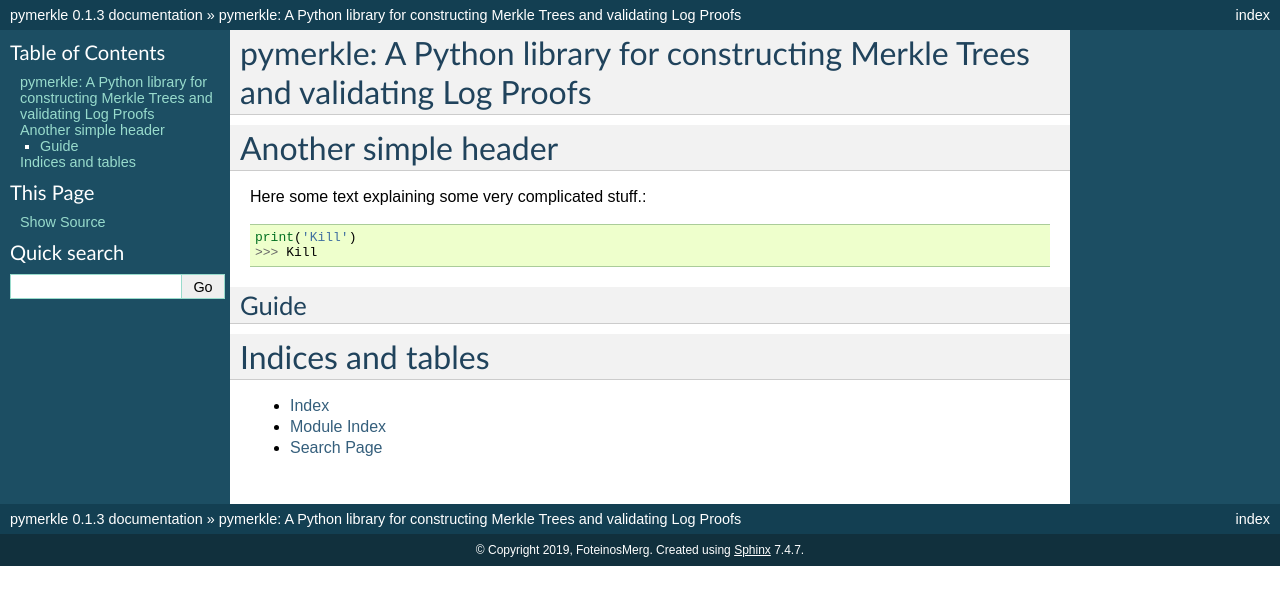
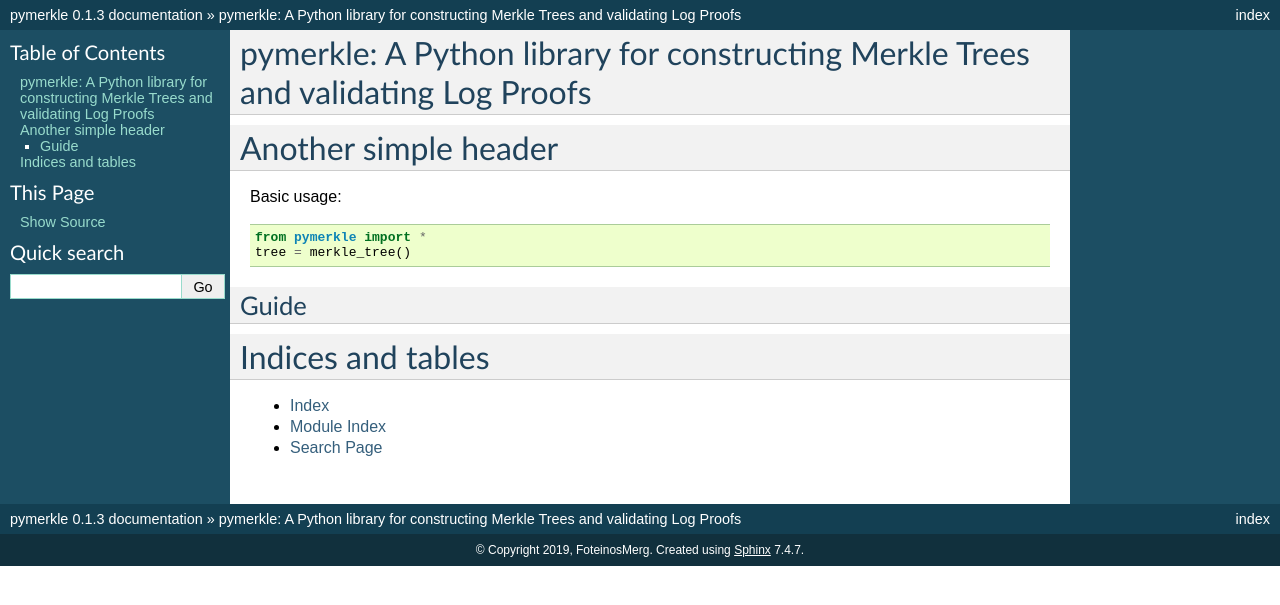
Before and after one commit to fmerg/pymerkle, a Sphinx documentation site: the page built from docs/source/index.rst, in a window 1280 px wide. Shown: the top 605 px of the page. Built offline with Sphinx 7.4.7, drawn with Linux system fonts in a browser that asks for light colours; pages that are not in the unit, such as notebooks, are missing from menus.

Commit message:
experimentations

```diff
--- a/docs/source/index.rst
+++ b/docs/source/index.rst
@@ -4,10 +4,10 @@
 Another simple header
 =====================
 
-Here some text explaining some very complicated stuff.::
+Basic usage::
 
-    print('Kill')
-    >>> Kill
+    from pymerkle import *
+    tree = merkle_tree()
 
 Guide
 ^^^^^
```
